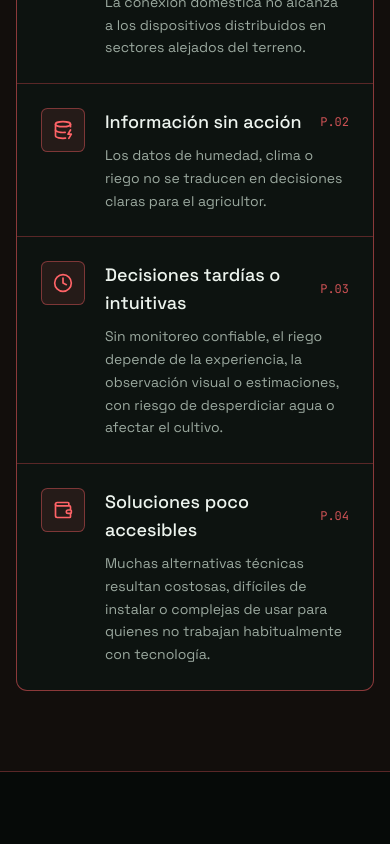
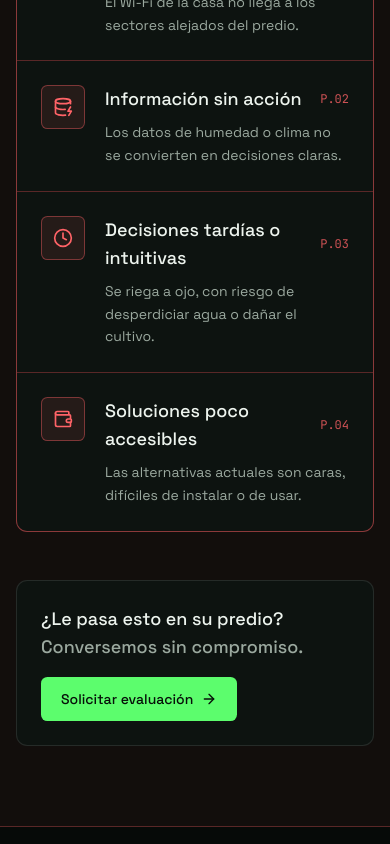
Before and after one commit to Javoosh/AgroLink-project, a Next.js app: page / in a window 390 px wide. Shown: the part 2000-2844 px from the top of the page. Built offline with nearby package versions, Linux system fonts and the light colour scheme; no server answers.

Commit message:
Simplify problem and solution copy, add CTA and Wokwi circuit links

```diff
--- a/components/agrolink/architecture.tsx
+++ b/components/agrolink/architecture.tsx
@@ -11,27 +11,30 @@ import {
 } from 'lucide-react'
 import { SectionHeading } from './section-heading'
 
-const benefits: { icon: LucideIcon; label: string; description: string }[] = [
+const benefits: { icon: LucideIcon; label: string; description: string; tech: string }[] = [
   {
     icon: PiggyBank,
     label: 'Menores costos',
-    description: 'Evitando depender de infraestructura celular o soluciones satelitales.',
+    description: 'Sin depender de planes celulares ni soluciones satelitales.',
+    tech: 'Sin SIM ni satélite',
   },
   {
     icon: Radio,
     label: 'Mayor cobertura',
-    description: 'La red LoRaWAN está diseñada para largo alcance en áreas rurales y terreno complejo.',
+    description: 'Señal de largo alcance que cruza cerros, hileras y grandes distancias.',
+    tech: 'Tecnología LoRaWAN',
   },
   {
     icon: Workflow,
     label: 'Automatización',
-    description: 'Permite reglas y controles para manejar el riego según condiciones medidas.',
+    description: 'El riego se activa o se detiene solo, según la humedad medida.',
+    tech: 'Reglas por sensor',
   },
   {
     icon: MousePointerClick,
     label: 'Interfaz intuitiva',
-    description:
-      'Blynk centraliza las lecturas en un panel comprensible, con gráficos, alertas y botones de control.',
+    description: 'Un panel en su celular con gráficos, alertas y botones de control.',
+    tech: 'Plataforma Blynk',
   },
 ]
 
@@ -127,7 +130,7 @@ export function Architecture() {
         </figure>
 
         <ul className="grid gap-4 sm:grid-cols-2 lg:grid-cols-4">
-          {benefits.map(({ icon: Icon, label, description }) => (
+          {benefits.map(({ icon: Icon, label, description, tech }) => (
             <li
               key={label}
               className="flex flex-col gap-4 rounded-xl border border-border bg-card p-6 transition-colors hover:border-primary/40"
@@ -141,6 +144,9 @@ export function Architecture() {
                   {description}
                 </p>
               </div>
+              <span className="mt-auto font-mono text-[11px] uppercase tracking-wider text-muted-foreground/70">
+                {tech}
+              </span>
             </li>
           ))}
         </ul>
--- a/components/agrolink/hardware.tsx
+++ b/components/agrolink/hardware.tsx
@@ -2,6 +2,8 @@ import Image from 'next/image'
 import {
   Activity,
   BatteryFull,
+  CircuitBoard,
+  ExternalLink,
   Hand,
   Radio,
   Router,
@@ -59,6 +61,11 @@ const noDisruption: Item[] = [
     description:
       'Un panel simple en el celular, sin capacitaciones largas ni equipos adicionales que operar.',
   },
+]
+
+const simulations = [
+  { label: 'Circuito 01', href: 'https://wokwi.com/projects/478257026964389889' },
+  { label: 'Circuito 02', href: 'https://wokwi.com/projects/477164042464801793' },
 ]
 
 export function Hardware() {
@@ -132,6 +139,36 @@ export function Hardware() {
             </div>
           </div>
         </div>
+
+        <div className="flex flex-col gap-5 rounded-xl border border-border bg-card p-5 md:flex-row md:items-center md:justify-between md:p-6">
+          <div className="flex items-start gap-3">
+            <span className="flex size-10 shrink-0 items-center justify-center rounded-md border border-primary/30 bg-primary/10 text-primary">
+              <CircuitBoard className="size-5" aria-hidden="true" />
+            </span>
+            <div className="flex flex-col gap-1">
+              <h3 className="font-medium">Estructura del microcontrolador</h3>
+              <p className="text-sm leading-relaxed text-muted-foreground">
+                Explore los circuitos de AgroLink en simulaciones interactivas de Wokwi.
+              </p>
+            </div>
+          </div>
+          <ul className="flex flex-col gap-3 sm:flex-row">
+            {simulations.map(({ label, href }) => (
+              <li key={href}>
+                <a
+                  href={href}
+                  target="_blank"
+                  rel="noopener noreferrer"
+                  className="inline-flex h-10 w-full items-center justify-center gap-2 rounded-md border border-primary/40 px-4 text-sm font-medium text-primary transition-colors hover:bg-primary/10 focus-visible:outline-none focus-visible:ring-2 focus-visible:ring-ring"
+                >
+                  {label}
+                  <ExternalLink className="size-4" aria-hidden="true" />
+                  <span className="sr-only">(abre Wokwi en una pestaña nueva)</span>
+                </a>
+              </li>
+            ))}
+          </ul>
+        </div>
       </div>
     </section>
   )
--- a/components/agrolink/problem.tsx
+++ b/components/agrolink/problem.tsx
@@ -1,4 +1,4 @@
-import { AlertTriangle, Clock, DatabaseZap, SignalLow, Wallet, type LucideIcon } from 'lucide-react'
+import { AlertTriangle, ArrowRight, Clock, DatabaseZap, SignalLow, Wallet, type LucideIcon } from 'lucide-react'
 
 type ProblemPoint = {
   icon: LucideIcon
@@ -10,26 +10,22 @@ const problems: ProblemPoint[] = [
   {
     icon: SignalLow,
     title: 'Cobertura limitada',
-    description:
-      'La conexión doméstica no alcanza a los dispositivos distribuidos en sectores alejados del terreno.',
+    description: 'El Wi-Fi de la casa no llega a los sectores alejados del predio.',
   },
   {
     icon: DatabaseZap,
     title: 'Información sin acción',
-    description:
-      'Los datos de humedad, clima o riego no se traducen en decisiones claras para el agricultor.',
+    description: 'Los datos de humedad o clima no se convierten en decisiones claras.',
   },
   {
     icon: Clock,
     title: 'Decisiones tardías o intuitivas',
-    description:
-      'Sin monitoreo confiable, el riego depende de la experiencia, la observación visual o estimaciones, con riesgo de desperdiciar agua o afectar el cultivo.',
+    description: 'Se riega a ojo, con riesgo de desperdiciar agua o dañar el cultivo.',
   },
   {
     icon: Wallet,
     title: 'Soluciones poco accesibles',
-    description:
-      'Muchas alternativas técnicas resultan costosas, difíciles de instalar o complejas de usar para quienes no trabajan habitualmente con tecnología.',
+    description: 'Las alternativas actuales son caras, difíciles de instalar o de usar.',
   },
 ]
 
@@ -83,6 +79,20 @@ export function Problem() {
             </li>
           ))}
         </ul>
+
+        <div className="flex flex-col items-start gap-4 rounded-xl border border-border bg-card p-6 sm:flex-row sm:items-center sm:justify-between md:p-8">
+          <p className="text-pretty text-lg font-medium">
+            {'¿Le pasa esto en su predio? '}
+            <span className="text-muted-foreground">Conversemos sin compromiso.</span>
+          </p>
+          <a
+            href="#contacto"
+            className="inline-flex h-11 shrink-0 items-center gap-2 rounded-md bg-primary px-5 text-sm font-medium text-primary-foreground transition-colors hover:bg-primary/90 focus-visible:outline-none focus-visible:ring-2 focus-visible:ring-ring focus-visible:ring-offset-2 focus-visible:ring-offset-background"
+          >
+            Solicitar evaluación
+            <ArrowRight className="size-4" aria-hidden="true" />
+          </a>
+        </div>
       </div>
     </section>
   )
```
